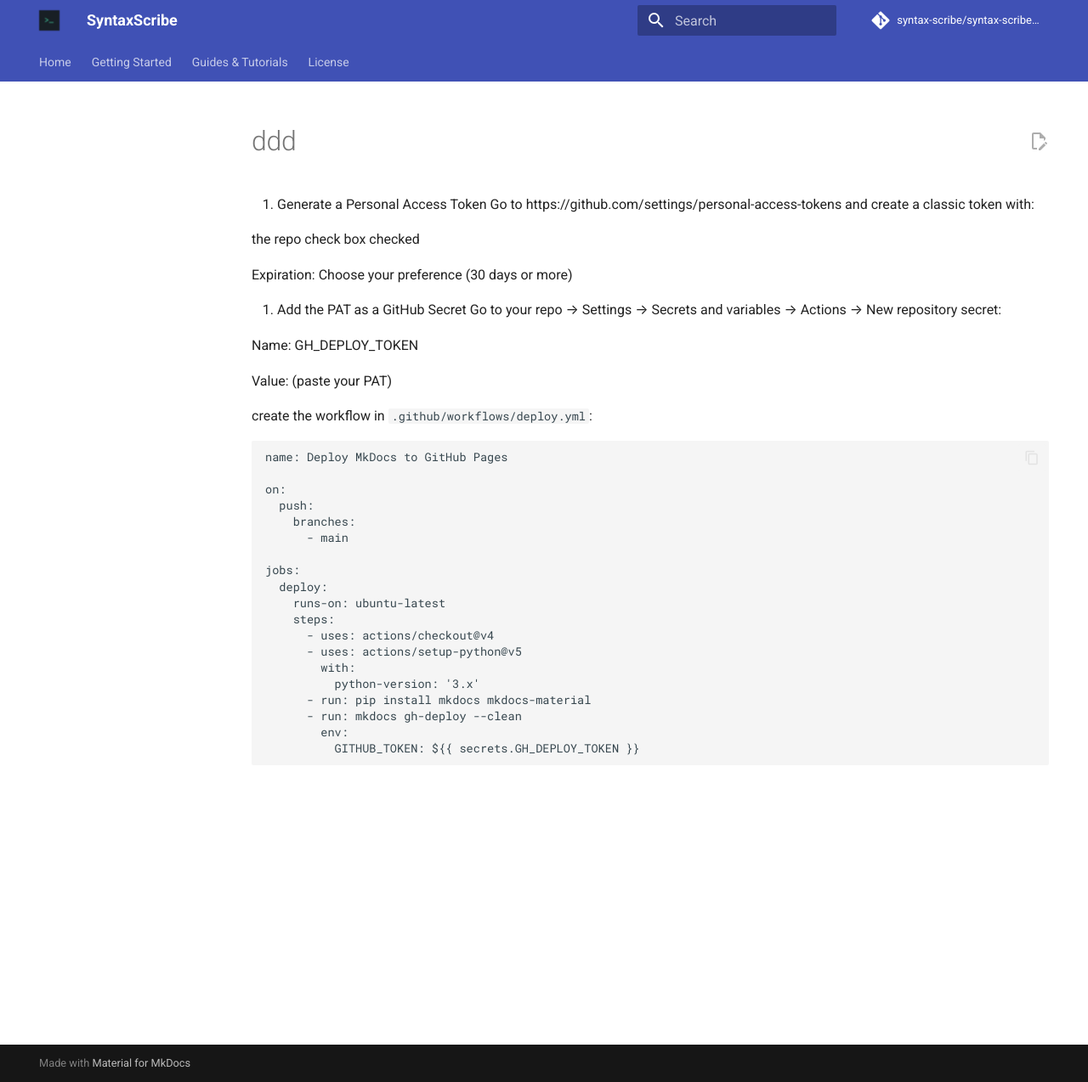
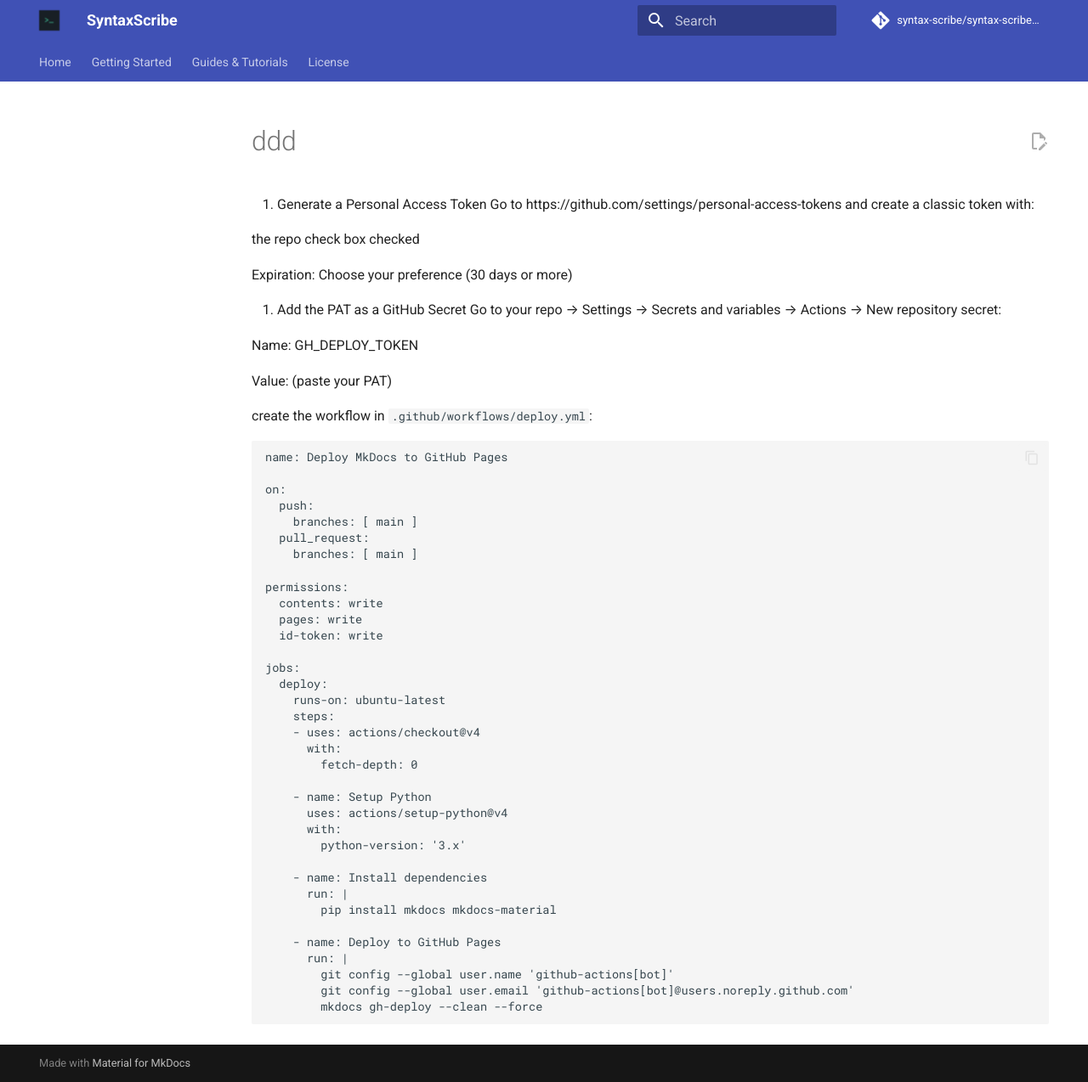
Before and after one commit to syntax-scribe/syntax-scribe-docs, an MkDocs documentation site: the page built from docs/guides/use-github-actions-to-deploy-to-github-pages.md, in a window 1280 px wide and 1274 px high. Shown: the whole window at 85% size. Built offline with MkDocs 1.6.1 and Material for MkDocs 9.7.7, drawn with Linux system fonts in a browser that asks for light colours; comment, search, counter and statistics services are not loaded.

Commit message:
updated workflow

````diff
--- a/docs/guides/use-github-actions-to-deploy-to-github-pages.md
+++ b/docs/guides/use-github-actions-to-deploy-to-github-pages.md
@@ -21,19 +21,35 @@
 
 on:
   push:
-    branches:
-      - main
+    branches: [ main ]
+  pull_request:
+    branches: [ main ]
+
+permissions:
+  contents: write
+  pages: write
+  id-token: write
 
 jobs:
   deploy:
     runs-on: ubuntu-latest
     steps:
-      - uses: actions/checkout@v4
-      - uses: actions/setup-python@v5
-        with:
-          python-version: '3.x'
-      - run: pip install mkdocs mkdocs-material
-      - run: mkdocs gh-deploy --clean
-        env:
-          GITHUB_TOKEN: ${{ secrets.GH_DEPLOY_TOKEN }}
+    - uses: actions/checkout@v4
+      with:
+        fetch-depth: 0
+
+    - name: Setup Python
+      uses: actions/setup-python@v4
+      with:
+        python-version: '3.x'
+
+    - name: Install dependencies
+      run: |
+        pip install mkdocs mkdocs-material
+
+    - name: Deploy to GitHub Pages
+      run: |
+        git config --global user.name 'github-actions[bot]'
+        git config --global user.email 'github-actions[bot]@users.noreply.github.com'
+        mkdocs gh-deploy --clean --force
 ```
````
Also changed, not shown: 1 other file.
